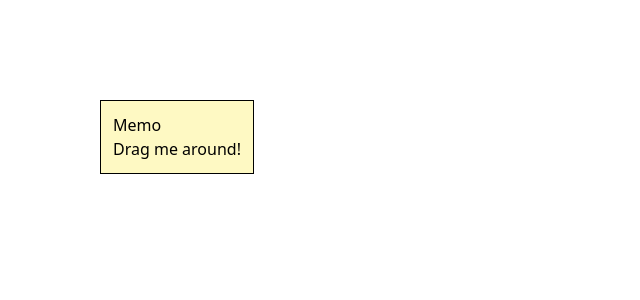
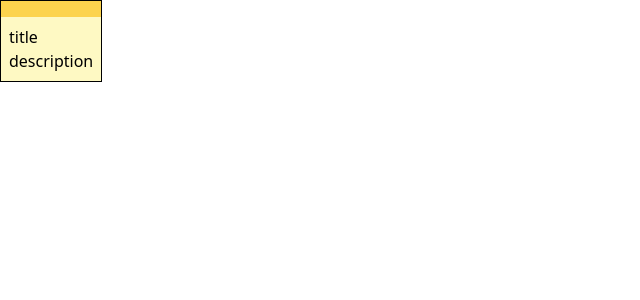
Before and after one commit to Dagukim/post-it, a React (Vite) app: page / in a window 1280 px wide. Shown: the top 300 px of the page, without its empty margins (0-640 px from the left). Built offline with nearby package versions, Linux system fonts and the light colour scheme.

Commit message:
change div order

```diff
--- a/src/App.tsx
+++ b/src/App.tsx
@@ -1,16 +1,43 @@
+import { useEffect, useState } from 'react';
 import Memo from '@/memo';
 
 const App: React.FC = () => {
+	const [memos, setMemos] = useState<number[]>([1, 2, 3]);
+
+	const [defaultPosition, setDefaultPosition] = useState<{
+		x: number;
+		y: number;
+	}>({ x: 0, y: 0 });
+
+	useEffect(() => {
+		const updatePosition = () => {
+			const x = window.innerWidth / 2 - 50;
+			const y = window.innerHeight / 2 - 50;
+			setDefaultPosition({ x, y });
+		};
+		updatePosition();
+
+		window.addEventListener('resize', updatePosition);
+
+		return () => window.removeEventListener('resize', updatePosition);
+	}, []);
+
+	const handleMemoClick = (index: number) => {
+		const newMemos = [...memos];
+		const clickedMemo = newMemos.splice(index, 1);
+		newMemos.push(clickedMemo[0]);
+		setMemos(newMemos);
+	};
+
 	return (
-		<div className="w-full h-screen relative">
-			<Memo defaultPosition={{ x: 100, y: 100 }} />
-			<Memo defaultPosition={{ x: 100, y: 100 }} />
-			<Memo defaultPosition={{ x: 100, y: 100 }} />
-			<Memo defaultPosition={{ x: 100, y: 100 }} />
-			<Memo defaultPosition={{ x: 100, y: 100 }} />
-			<Memo defaultPosition={{ x: 100, y: 100 }} />
-			<Memo defaultPosition={{ x: 100, y: 100 }} />
-			<Memo defaultPosition={{ x: 100, y: 100 }} />
+		<div className="relative w-full h-screen">
+			{memos.map((key, index) => (
+				<Memo
+					key={key}
+					defaultPosition={defaultPosition}
+					onClick={() => handleMemoClick(index)}
+				/>
+			))}
 		</div>
 	);
 };
--- a/src/memo.tsx
+++ b/src/memo.tsx
@@ -3,10 +3,11 @@ import Draggable, { DraggableData, DraggableEvent } from 'react-draggable';
 
 interface MemoProps {
 	defaultPosition: { x: number; y: number };
+	onClick: () => void;
 }
 
-const Memo: React.FC<MemoProps> = ({ defaultPosition }) => {
-	const nodeRef = useRef<HTMLDivElement>(null);
+const Memo: React.FC<MemoProps> = ({ defaultPosition, onClick }) => {
+	const nodeRef = useRef(null);
 	const [position, setPosition] = useState<{ x: number; y: number }>(
 		defaultPosition
 	);
@@ -17,21 +18,27 @@ const Memo: React.FC<MemoProps> = ({ defaultPosition }) => {
 	};
 
 	return (
-		<>
 		<Draggable
 			nodeRef={nodeRef}
 			defaultPosition={defaultPosition}
 			onStop={handleDrag}
+			onMouseDown={onClick}
+			handle="#handle"
 		>
 			<div
 				ref={nodeRef}
-					className="border border-black p-3 absolute bg-yellow-100 cursor-move"
+				className="absolute bg-yellow-100 border border-black group"
 			>
-					<h2>Memo</h2>
-					<p>Drag me around!</p>
+				<div
+					id="handle"
+					className="transition-all duration-100 cursor-move bg-amber-300 group-hover:py-2"
+				></div>
+				<div className="p-2">
+					<h2>title</h2>
+					<p>description</p>
+				</div>
 			</div>
 		</Draggable>
-		</>
 	);
 };
 
```
Lines whose indentation alone changed are shown as unchanged.
